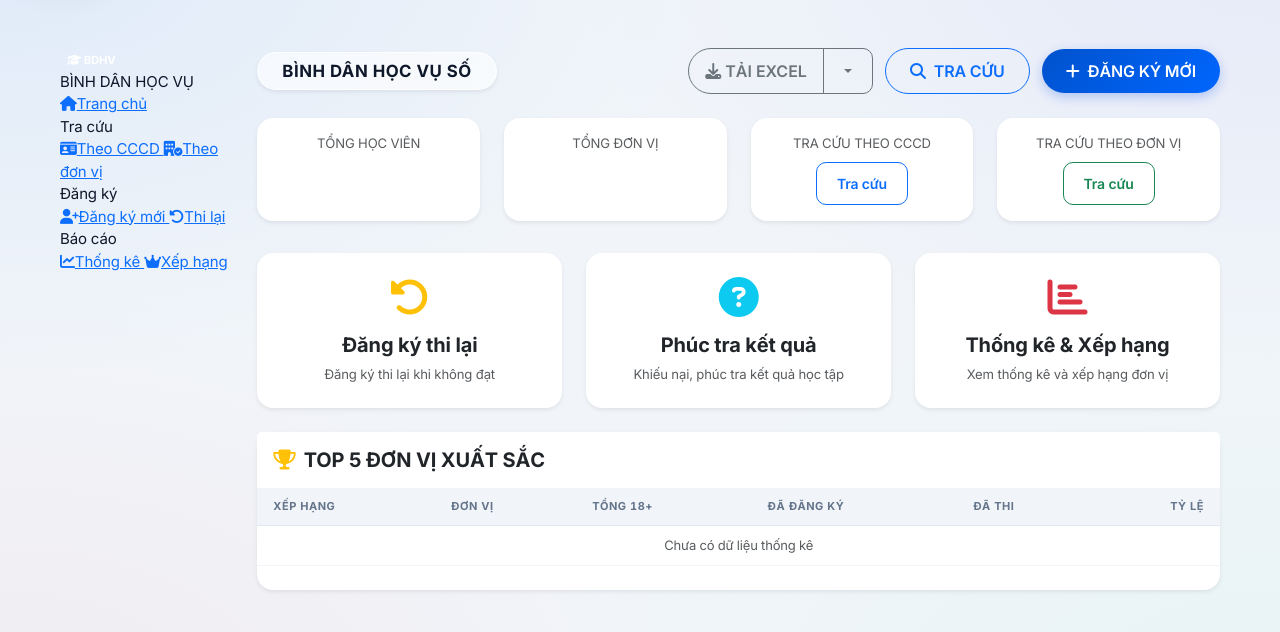
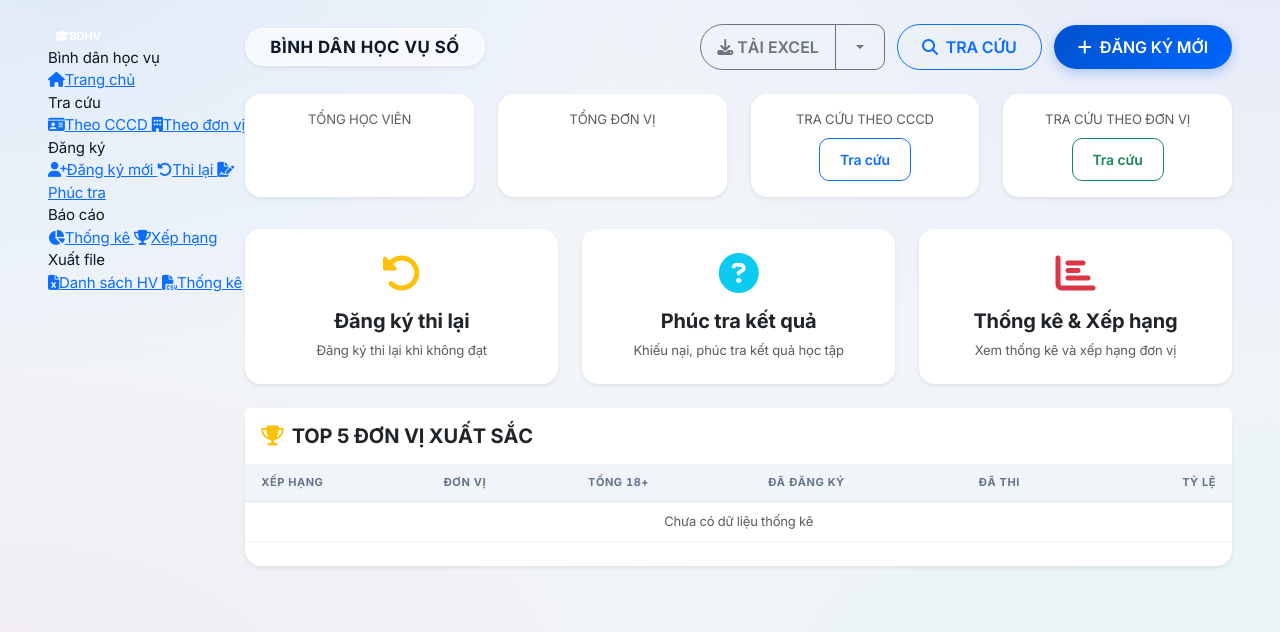
Before and after one commit to NguyenVanThe30081994/PC06Offline, a Python web app: template templates/bdhv.html in a window 1280 px wide. Shown: the part 70-702 px from the top of the page. Run offline with Jinja, Linux system fonts and the light colour scheme; the template is opened without the code that fills it, so the values that code supplies are empty; some libraries are stand-ins or nearby versions.

Commit message:
Update bdhv_base.html

```diff
--- a/templates/bdhv_base.html
+++ b/templates/bdhv_base.html
@@ -2,140 +2,157 @@
 
 {% block extra_head %}
 <style>
-/* 1. Root Variables cho Glassmorphism */
-:root {
-    --glass-bg: rgba(255, 255, 255, 0.45);
-    --glass-border: rgba(255, 255, 255, 0.3);
-    --glass-shadow: rgba(31, 38, 135, 0.1);
-    --primary-gradient: linear-gradient(135deg, #0066FF, #0099FF);
+/* BDHV Sidebar - Glassmorphism (Match mobile-sidebar exactly) */
+.bdhv-sidebar {
+    /* Exact same as .mobile-sidebar */
+    background: var(--glass-bg) !important;
+    backdrop-filter: blur(var(--glass-blur)) saturate(var(--glass-saturate)) !important;
+    -webkit-backdrop-filter: blur(var(--glass-blur)) saturate(var(--glass-saturate)) !important;
+
+    border-top: 1px solid rgba(255, 255, 255, 0.4) !important;
+    border-right: 1px solid rgba(0, 0, 0, 0.05) !important;
+    border-radius: 20px;
+    box-shadow: 10px 0 40px rgba(0, 0, 0, 0.05);
+
+    min-height: calc(100vh - 120px);
+    position: sticky;
+    top: 80px;
+    padding: 16px;
+    z-index: 100;
 }
 
-/* 2. Sidebar Main Container */
-.bdhv-sidebar {
-    min-height: calc(100vh - 100px);
-    position: sticky;
-    top: 85px;
-    padding: 24px 16px;
-    z-index: 100;
-    margin-left: 15px; /* Tạo khoảng cách để sidebar trông như đang "lơ lửng" */
-
-    /* Hiệu ứng Kính mờ */
-    background: var(--glass-bg);
-    backdrop-filter: blur(20px) saturate(180%);
-    -webkit-backdrop-filter: blur(20px) saturate(180%);
-
-    /* Bo góc và Viền mảnh */
-    border-radius: 24px;
-    border: 1px solid var(--glass-border);
-    box-shadow: 0 8px 32px 0 var(--glass-shadow);
-
-    transition: all 0.3s ease;
+/* Dark theme support */
+[data-theme="dark"] .bdhv-sidebar {
+    background: rgba(15, 23, 42, 0.85) !important;
 }
 
-/* 3. Header tinh tế hơn */
+/* Header */
 .bdhv-header {
     text-align: center;
-    padding-bottom: 24px;
-    margin-bottom: 20px;
-    border-bottom: 1px solid rgba(255, 255, 255, 0.2);
+    padding: 12px 8px 16px;
+    margin-bottom: 12px;
+    border-bottom: 1px solid var(--border);
 }
 
 .bdhv-header .badge {
-    font-size: 15px;
-    padding: 10px 20px;
+    font-size: 13px;
+    padding: 6px 14px;
     border-radius: 50px;
     background: var(--primary-gradient);
+    color: #fff;
+    font-weight: 600;
+    display: inline-flex;
+    align-items: center;
+    gap: 6px;
     border: none;
-    box-shadow: 0 10px 20px rgba(0, 102, 255, 0.2);
 }
 
 .bdhv-header .sub {
-    font-size: 11px;
-    color: #64748b;
-    margin-top: 10px;
+    font-size: 10px;
+    color: var(--text-muted);
+    margin-top: 6px;
+    text-transform: uppercase;
+    letter-spacing: 1.5px;
     font-weight: 700;
-    letter-spacing: 2px;
 }
 
-/* 4. Menu Items (Pills) */
+/* Navigation - Exact same as mobile-sidebar .list-group-item */
 .bdhv-nav {
     display: flex;
     flex-direction: column;
-    gap: 6px;
+    gap: 4px;
 }
 
 .bdhv-pill {
-    padding: 12px 18px;
-    color: #475569;
-    font-weight: 500;
-    font-size: 14px;
-    text-decoration: none;
-    border-radius: 16px;
+    /* Exact same as mobile-sidebar .list-group-item */
+    background: transparent !important;
+    border: none !important;
+    margin: 4px 8px;
+    border-radius: 12px !important;
+    transition: all 0.3s cubic-bezier(0.4, 0, 0.2, 1);
+    color: var(--text-main);
     display: flex;
     align-items: center;
-    transition: all 0.25s cubic-bezier(0.4, 0, 0.2, 1);
-    border: 1px solid transparent;
+    padding: 12px 14px;
+    font-weight: 500;
+    font-size: 13px;
+    text-decoration: none;
 }
 
 .bdhv-pill i {
-    width: 24px;
-    font-size: 16px;
-    margin-right: 12px;
-    opacity: 0.8;
+    width: 20px;
+    margin-right: 10px;
+    font-size: 14px;
+    text-align: center;
 }
 
-/* Hover Effect */
+/* Hover - Exact same effect */
 .bdhv-pill:hover {
-    background: rgba(255, 255, 255, 0.5);
-    color: #0066FF;
-    transform: translateX(8px);
-    border: 1px solid rgba(255, 255, 255, 0.5);
+    background: rgba(var(--primary-rgb, 37, 99, 235), 0.08) !important;
+    transform: translateX(5px);
+    color: var(--primary);
 }
 
-/* Active State */
+/* Active - Exact same gradient */
 .bdhv-pill.active {
-    background: var(--primary-gradient);
-    color: #ffffff !important;
-    font-weight: 600;
-    box-shadow: 0 10px 25px rgba(0, 102, 255, 0.3);
+    background: linear-gradient(135deg, var(--primary), #3b82f6) !important;
+    color: #fff !important;
+    box-shadow: 0 4px 12px rgba(37, 99, 235, 0.25);
     transform: translateX(5px);
 }
 
-.bdhv-pill.active i {
-    opacity: 1;
-    transform: scale(1.1);
+/* Label */
+.bdhv-label {
+    font-size: 9px;
+    font-weight: 800;
+    text-transform: uppercase;
+    letter-spacing: 2px;
+    color: var(--text-muted);
+    margin: 20px 12px 8px;
+    padding-left: 12px;
 }
 
-/* 5. Labels (macOS Style) */
-.bdhv-label {
-    font-size: 10px;
-    font-weight: 800;
-    text-transform: uppercase;
-    letter-spacing: 1.5px;
-    color: #94a3b8;
-    margin: 25px 0 10px 15px;
+/* Main Content */
+.bdhv-main-content {
+    padding: 24px;
+    min-height: calc(100vh - 80px);
+    background: var(--bg-body);
 }
 
-/* Layout Adjustment */
-.bdhv-main-content {
-    padding: 30px;
-    min-height: calc(100vh - 80px);
+/* Cards */
+.bdhv-card {
+    background: var(--bg-surface);
+    border: 1px solid var(--border);
+    border-radius: 16px;
+    box-shadow: var(--shadow-lvl1);
+}
+
+.bdhv-card .card-header {
+    background: transparent;
+    border-bottom: 1px solid var(--border);
+    padding: 14px 18px;
+    font-weight: 600;
+}
+
+.bdhv-card .card-body {
+    padding: 18px;
 }
 </style>
 {% endblock %}
 
 {% block content %}
-<div class="container-fluid py-4">
-    <div class="row g-4">
-        <div class="col-lg-2 d-none d-lg-block">
-            <div class="bdhv-sidebar">
+<div class="row g-0">
+    <!-- Sidebar -->
+    <div class="col-lg-2 bdhv-sidebar d-none d-lg-block">
+        <!-- Header -->
         <div class="bdhv-header">
             <span class="badge">
-                        <i class="fa-solid fa-graduation-cap"></i> BDHV
+                <i class="fa-solid fa-graduation-cap"></i>BDHV
             </span>
-                    <div class="sub">BÌNH DÂN HỌC VỤ</div>
+            <div class="sub">Bình dân học vụ</div>
         </div>
 
+        <!-- Navigation - Exact same style as mobile-sidebar -->
         <nav class="bdhv-nav">
             <a href="/bdhv" class="bdhv-pill {% if request.endpoint == 'bdhv_bp.index' %}active{% endif %}">
                 <i class="fa-solid fa-house"></i>Trang chủ
@@ -146,7 +163,7 @@
                 <i class="fa-solid fa-id-card"></i>Theo CCCD
             </a>
             <a href="/bdhv/tra-cuu-don-vi" class="bdhv-pill {% if request.endpoint == 'bdhv_bp.tra_cuu_don_vi' %}active{% endif %}">
-                        <i class="fa-solid fa-building-circle-check"></i>Theo đơn vị
+                <i class="fa-solid fa-building"></i>Theo đơn vị
             </a>
 
             <div class="bdhv-label">Đăng ký</div>
@@ -156,23 +173,38 @@
             <a href="/bdhv/thi-lai" class="bdhv-pill {% if request.endpoint == 'bdhv_bp.thi_lai' %}active{% endif %}">
                 <i class="fa-solid fa-rotate-left"></i>Thi lại
             </a>
+            <a href="/bdhv/phuc-tra" class="bdhv-pill {% if request.endpoint == 'bdhv_bp.phuc_tra' %}active{% endif %}">
+                <i class="fa-solid fa-file-signature"></i>Phúc tra
+            </a>
 
             <div class="bdhv-label">Báo cáo</div>
             <a href="/bdhv/thong-ke" class="bdhv-pill {% if request.endpoint == 'bdhv_bp.thong_ke' %}active{% endif %}">
-                        <i class="fa-solid fa-chart-line"></i>Thống kê
+                <i class="fa-solid fa-chart-pie"></i>Thống kê
             </a>
             <a href="/bdhv/xep-hang" class="bdhv-pill {% if request.endpoint == 'bdhv_bp.xep_hang' %}active{% endif %}">
-                        <i class="fa-solid fa-crown"></i>Xếp hạng
+                <i class="fa-solid fa-trophy"></i>Xếp hạng
+            </a>
+
+            {% if session.get('is_admin') %}
+            <div class="bdhv-label">Quản trị</div>
+            <a href="/bdhv/database" class="bdhv-pill {% if request.endpoint == 'bdhv_bp.database' %}active{% endif %}">
+                <i class="fa-solid fa-database"></i>Database
+            </a>
+            {% endif %}
+
+            <div class="bdhv-label">Xuất file</div>
+            <a href="/bdhv/export/danh-sach" class="bdhv-pill">
+                <i class="fa-solid fa-file-excel"></i>Danh sách HV
+            </a>
+            <a href="/bdhv/export/thong-ke" class="bdhv-pill">
+                <i class="fa-solid fa-file-csv"></i>Thống kê
             </a>
         </nav>
     </div>
-        </div>
 
-        <div class="col-lg-10">
-            <div class="bdhv-main-content">
+    <!-- Main Content -->
+    <div class="col-lg-10 bdhv-main-content">
         {% block bdhv_content %}{% endblock %}
     </div>
 </div>
-    </div>
-</div>
 {% endblock %}
```
Lines whose indentation alone changed are shown as unchanged.
